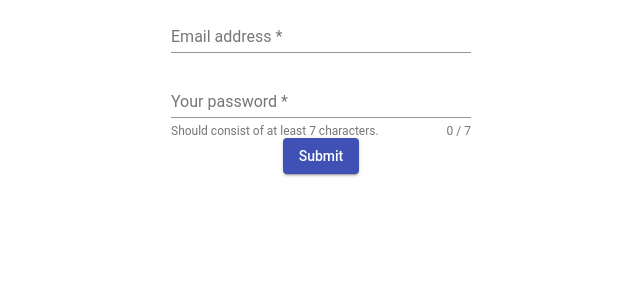
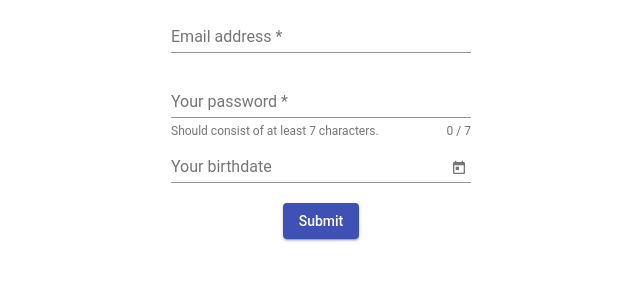
Before and after one commit to andristofrank/fitness-tracker-app, an Angular app: page /signup in a window 1280 px wide. Shown: the top 300 px of the page, without its empty margins (319-959 px from the left). Built offline with nearby package versions, Linux system fonts and the light colour scheme.

Commit message:
implemented date picker
to the sign up component and with an age restriction validation

```diff
--- a/src/app/auth/signup/signup.component.html
+++ b/src/app/auth/signup/signup.component.html
@@ -24,6 +24,15 @@
                 #pwInput="ngModel">
             <mat-hint align="end">{{ pwInput.value?.length }} / 7</mat-hint>
         </mat-form-field>
+        <mat-form-field>
+            <input
+                matInput
+                placeholder="Your birthdate"
+                [matDatepicker]="picker"
+                [max]="maxDate">
+            <mat-datepicker-toggle matSuffix [for]="picker"></mat-datepicker-toggle>
+            <mat-datepicker #picker></mat-datepicker>
+        </mat-form-field>
         <button type="submit" mat-raised-button color="primary">Submit</button>
     </form>
 </section>
--- a/src/app/auth/signup/signup.component.ts
+++ b/src/app/auth/signup/signup.component.ts
@@ -7,10 +7,13 @@
   styleUrls: ['./signup.component.scss']
 })
 export class SignupComponent implements OnInit {
+  maxDate;
 
   constructor() { }
 
   ngOnInit(): void {
+    this.maxDate = new Date();
+    this.maxDate.setFullYear(this.maxDate.getFullYear() - 18);
   }
 
   onSubmit(form: NgForm) {
```
Also changed, not shown: src/app/material.module.ts (+18 -2 lines).
